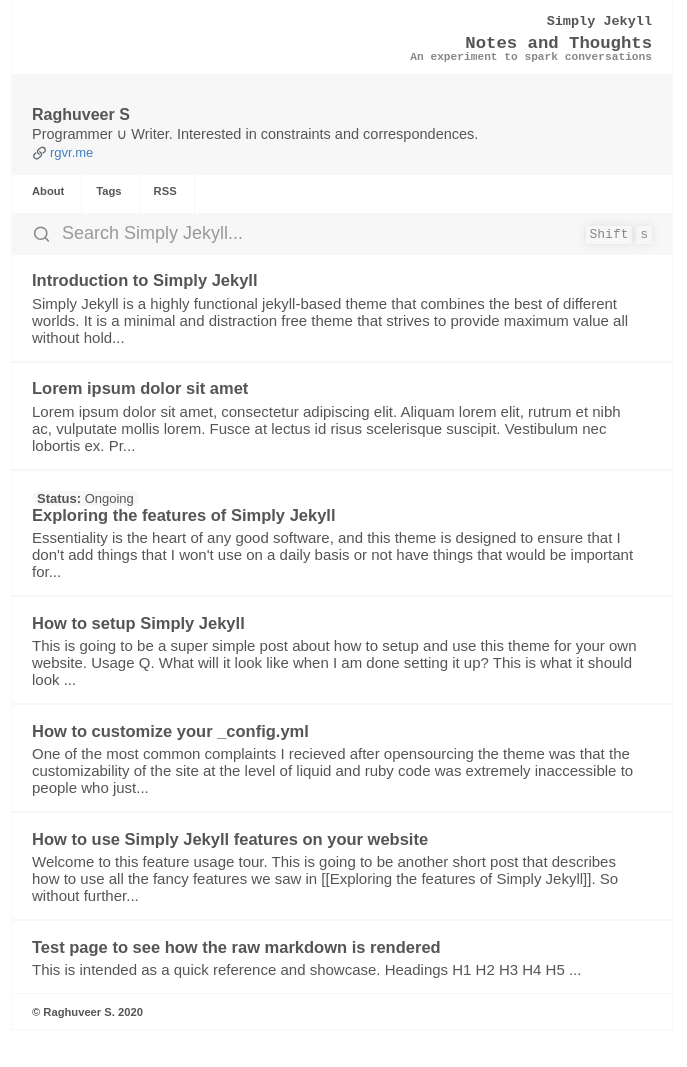
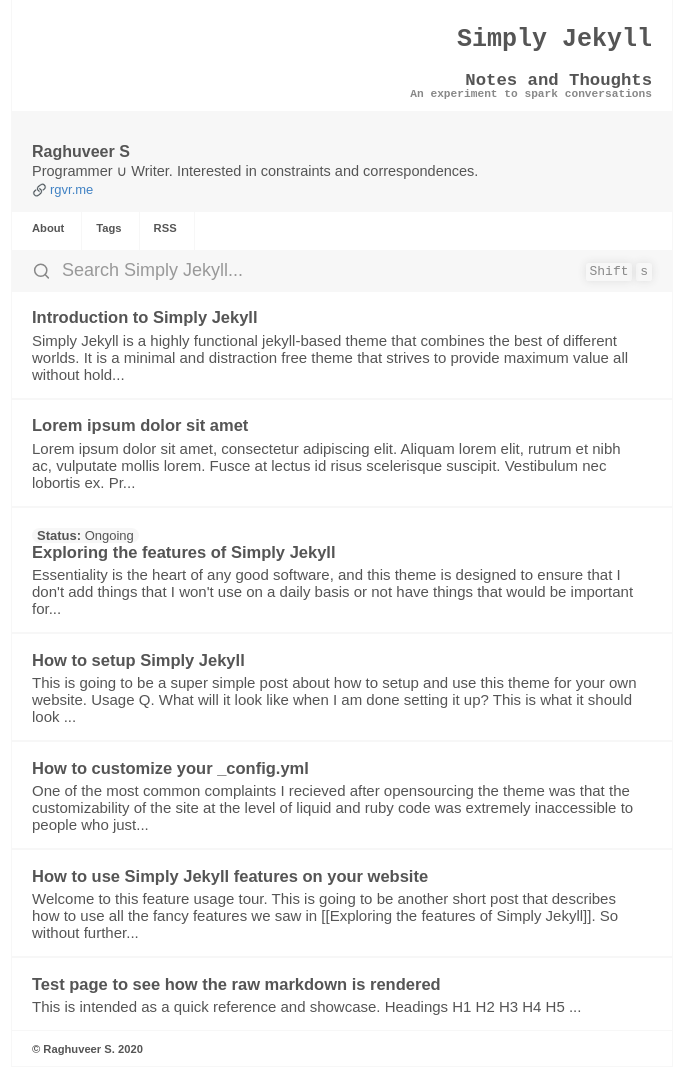
Before and after one commit to dis-ease/-rng, a Jekyll site: the page built from index.md, in a window 1280 px wide. Shown: the whole page, without its empty margins (298-985 px from the left). Built offline with Jekyll 4.4.1, drawn with Linux system fonts in a browser that asks for light colours; before the commit the page ends 1030 px from its top, so only the background shows below that.

Commit message:
changed header font size

```diff
--- a/_includes/Header.html
+++ b/_includes/Header.html
@@ -34,7 +34,7 @@
 
         {%- assign header_direction = 'site-heading-rtl' -%}
         {%- assign userboard_display = 'show' -%}
-        {%- assign main_heading_size = 'medium-small' -%}
+        {%- assign main_heading_size = 'medium-large' -%}
         {%- assign main_heading_margin = 'margin-top-0' -%}
         {%- assign userboard_margin = 'margin-top-0' -%}
         {%- assign avatar_margin = 'margin-top-0' -%}
```
